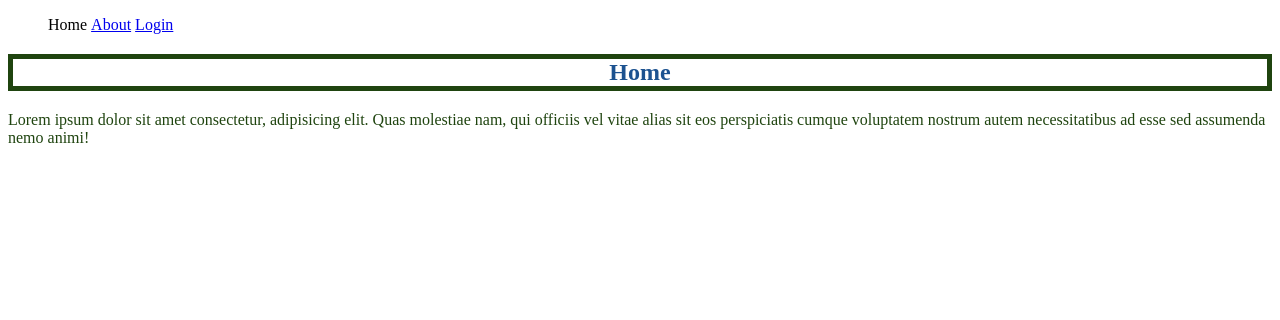
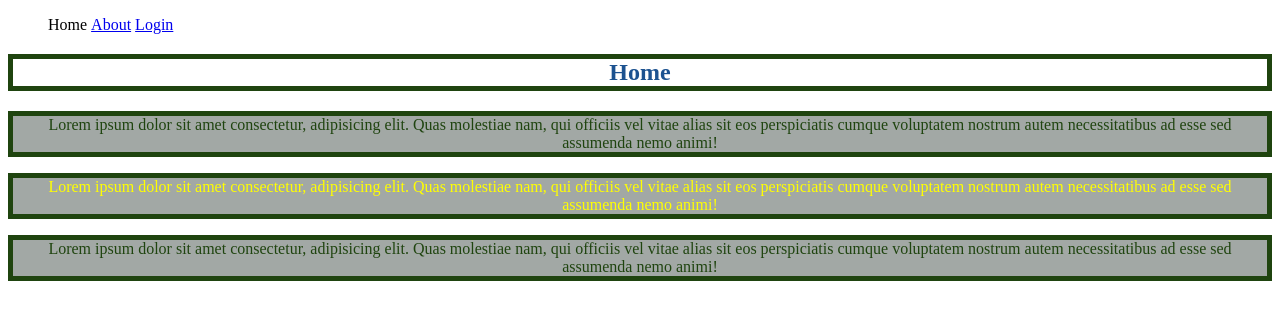
Before and after one commit to lassit09/zero_to_mastery, a plain HTML site: page css3/css-basics.html in a window 1280 px wide. Drawn offline with Linux system fonts and the light colour scheme.

Commit message:
Add comment about rules for selectors and make minor changes to css

```diff
--- a/css3/css-basics.css
+++ b/css3/css-basics.css
@@ -4,23 +4,55 @@
 
  /* For colors, try paletton.com */
 
+ /* CSS Selectors
+ .class
+ #id
+ * = everything
+ element
+ element, element = selecting multiple different elements
+ element1 element2 = selects all element2's inside an element1
+ element1 > element2 = selects element2's that are parents of element1's
+ element1 + element2 = selects an element2 that is directly after an element 1
+ element:hover = makes the styling happen when the cursor hovers over selected element
+ element:last-child = selects only the last child of the parent element
+ element:first-child = selects only the first child of the parent element
+ !important = overrides any css rules (SHOULD NOT BE USED)
+ */
+
+ /*
+ What selectors win out in the cascade depends on:
+ -Specificity
+ -Importance
+ -Source Order
+ */
+
  body {
     background-image: url(mountains.jpg);
     background-size: cover;
  }
 
- h2 {
+ h2, p {
      color: #1C5290;
      text-align: center;
      border: 5px solid #1F440F;
      cursor: pointer;
+     text-align: center;
  }
 
  p {
      color: #1F440F;
+     background-color: rgba(101, 110, 105, 0.6);
  }
 
  li {
      list-style: none;
      display: inline-block;
  }
+
+ .firstP:hover {
+     color: red;
+ }
+
+ #secondP {
+     color: yellow;
+ }
--- a/css3/css-basics.html
+++ b/css3/css-basics.html
@@ -21,6 +21,8 @@
 
         <section>
             <h2>Home</h2>
+            <p class="firstP">Lorem ipsum dolor sit amet consectetur, adipisicing elit. Quas molestiae nam, qui officiis vel vitae alias sit eos perspiciatis cumque voluptatem nostrum autem necessitatibus ad esse sed assumenda nemo animi!</p>
+            <p id="secondP">Lorem ipsum dolor sit amet consectetur, adipisicing elit. Quas molestiae nam, qui officiis vel vitae alias sit eos perspiciatis cumque voluptatem nostrum autem necessitatibus ad esse sed assumenda nemo animi!</p>
             <p>Lorem ipsum dolor sit amet consectetur, adipisicing elit. Quas molestiae nam, qui officiis vel vitae alias sit eos perspiciatis cumque voluptatem nostrum autem necessitatibus ad esse sed assumenda nemo animi!</p>
         </section>
 
```
